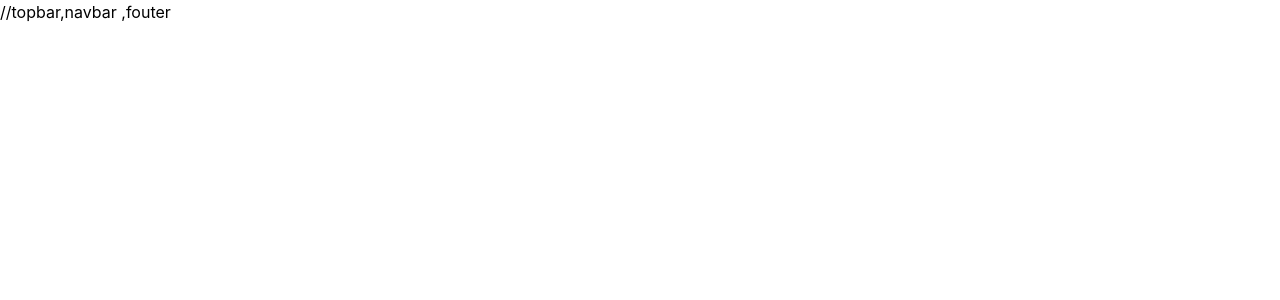
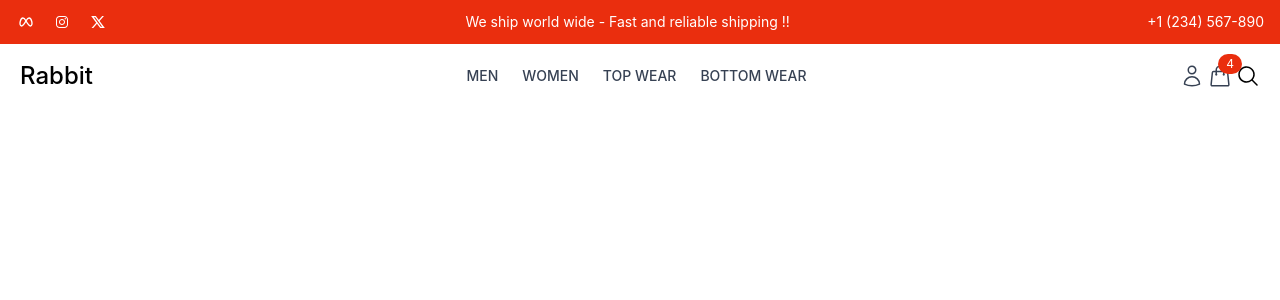
Before and after one commit to singhpraveen77/e-commerce-website, a React (Vite) app in the folder frontend/mern/: page / in a window 1280 px wide. Shown: the top 300 px of the page. Built offline with nearby package versions, Linux system fonts and the light colour scheme.

Commit message:
navbar-setup-start

```diff
--- a/frontend/mern/src/App.jsx
+++ b/frontend/mern/src/App.jsx
@@ -4,6 +4,8 @@ import viteLogo from '/vite.svg'
 import {BrowserRouter,Route,Routes} from "react-router-dom"
 import User_layout from './components/layouts/User_layout'
 import Admin_layout from './components/layouts/Admin_layout'
+import Topbar_layout from './components/layouts/Topbar_layout'
+import Header from './components/common/Header'
 
 
 function App() {
@@ -13,8 +15,8 @@ function App() {
     <>
     <BrowserRouter>
     <Routes>
-      <Route path='/' element={<User_layout/>}></Route>
-      <Route path='/admin' element={<Admin_layout/>}></Route>
+      <Route path='/' element={<Header/>}></Route>
+      <Route path='/admin' element={<Header/>}></Route>
     </Routes>
     </BrowserRouter>
 
--- /dev/null
+++ b/frontend/mern/src/components/common/Header.jsx
@@ -0,0 +1,17 @@
+import React from 'react'
+import Topbar_layout from '../layouts/Topbar_layout'
+import Navbar from './Navbar'
+const Header = () => {
+  return (
+      <header>
+        { /*topbar */}
+        <Topbar_layout/>
+        { /*navbar */}
+        <Navbar/>
+
+        { /*cartdrawer */}
+    </header>
+  )
+}
+
+export default Header
--- /dev/null
+++ b/frontend/mern/src/components/common/Navbar.jsx
@@ -0,0 +1,47 @@
+import React from 'react'
+import {HiOutlineUser, HiOutlineShoppingBag, HiOutlineShoppingCart,HiOutlineBars3BottomRight} from 'react-icons/hi2'
+import { Link } from 'react-router-dom'
+import Search from './Search'
+
+
+const Navbar = () => {
+  return (
+    <nav className='w-full flex items-center justify-between py-4 px-5 '>
+        <div className='flex-none text-left'>
+            <Link to="/" className="text-2xl font-medium">
+                Rabbit
+            </Link>
+        </div>
+        <div className='hidden md:flex flex-1 justify-center space-x-6'>
+            <Link to="#" className="text-gray-700 hover:text-black text-sm font-medium uppercase">
+                Men
+            </Link>
+            <Link to="#" className="text-gray-700 hover:text-black text-sm font-medium uppercase">
+                Women
+            </Link>
+            <Link to="#" className="text-gray-700 hover:text-black text-sm font-medium uppercase">
+                top wear
+            </Link>
+            <Link to="#" className="text-gray-700 hover:text-black text-sm font-medium uppercase">
+                bottom wear
+            </Link>
+        </div>
+        <div className='flex text-right gap-1'>
+            <Link to="/profile" className="hover:text-black">
+            <HiOutlineUser className="h-6 w-6 text-gray-700" />
+            </Link>
+
+            <button className="relative ">
+            <HiOutlineShoppingBag className="h-6 w-6 text-gray-700" />
+            <span className='absolute top-[-10px] right-[-10px] bg-[#ea2e0e] text-white text-xs rounded-full px-2 py-0.5'>4</span>
+            </button>
+            <Search className="h-6 w-6 text-gray-700"/>
+            <button className='md:hidden'>
+            <HiOutlineBars3BottomRight className="h-6 w-6 text-gray-700" />
+            </button>
+        </div>
+    </nav>
+  )
+}
+
+export default Navbar
--- /dev/null
+++ b/frontend/mern/src/components/common/Search.jsx
@@ -0,0 +1,42 @@
+import React from 'react'
+import { useState } from 'react'
+import { HiMagnifyingGlass, HiMiniXMark } from 'react-icons/hi2'
+
+const Search = () => {
+    const [SearchTerm,setSearchTerm]=useState("");
+    const[isOpen,setisOpen]=useState(false);
+
+    const handleSearchToggle=()=>{
+        setisOpen(!isOpen);
+    }
+  return (
+    <div className={`flex items-center justify-center w-full transition-all duration-300
+         ${isOpen ? "absolute top-0 left-0 w-full bg-white h-24 z-50 ":"w-auto "} `}>
+        {isOpen ? (
+            <form action="" className='relative items-center justify-center w-full'>
+                <div className='relative w-1/2'>
+                <input type="text"
+                placeholder='"Search'
+                value={SearchTerm}
+                className='bg-gray-100 px-4 py-2 pl-2 pr-12 rounded-lg focus:outline-none w-full placeholder:text-gray-700'
+                />
+                <button type='submit' className='absolute right-2 top-1/2 transform-translate-y-1/2 text-gray-600 hover:text-gray-800'>
+
+                </button>
+
+                </div>
+                <button>
+                    <HiMiniXMark/>
+                </button>
+
+            </form>
+        ):(
+            <button onClick={handleSearchToggle}>
+                <HiMagnifyingGlass className='h-6 w-6'/>
+            </button>
+        )}
+    </div>
+  )
+}
+
+export default Search
--- a/frontend/mern/src/components/layouts/Topbar_layout.jsx
+++ b/frontend/mern/src/components/layouts/Topbar_layout.jsx
@@ -0,0 +1,37 @@
+import React from 'react'
+import {TbBrandMeta} from "react-icons/tb"
+import {IoLogoInstagram} from "react-icons/io"
+import {RiTwitterXLine} from "react-icons/ri"
+
+
+const Topbar_layout = () => {
+  return (
+    <div className=' bg-[#ea2e0e] text-white'>
+        <div className='container mx-auto flex justify-between items-center space-x-4 py-3 px-4'>
+            <div className='hidden md:flex items-center space-x-4'>
+            <a href="#" className='hover:text-gray-300'>
+                <TbBrandMeta className='h5 w-5'/>
+            </a>
+
+            <a href="#" className='hover:text-gray-300'>
+                <IoLogoInstagram className='h5 w-5'/>
+            </a>
+            <a href="#" className='hover:text-gray-300'>
+                <RiTwitterXLine className='h5 w-5'/>
+            </a>
+
+            </div>
+            <div className='text-sm text-center flex-grow'>
+                <span>We ship world wide - Fast and reliable shipping !!</span>
+            </div>
+            <div className='text-sm hidden md:block'>
+                <a href="tel:+1234567890" className='hover:text-gray-300'>
+                    +1 (234) 567-890
+                </a>
+            </div>
+        </div>
+    </div>
+  )
+}
+
+export default Topbar_layout
--- a/frontend/mern/src/components/layouts/User_layout.jsx
+++ b/frontend/mern/src/components/layouts/User_layout.jsx
@@ -2,8 +2,9 @@ import React from 'react'
 
 const User_layout = () => {
   return (
-    <div>
-        //topbar,navbar ,fouter
+    <div >
+
+
 
     </div>
   )
```
